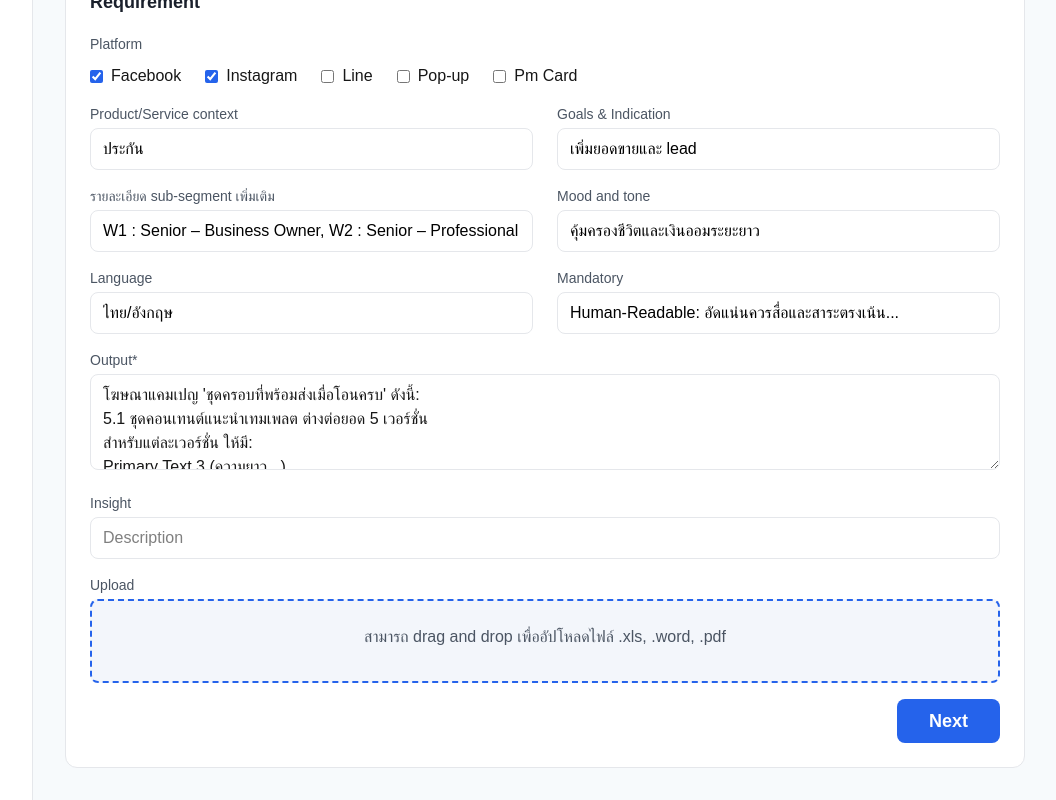
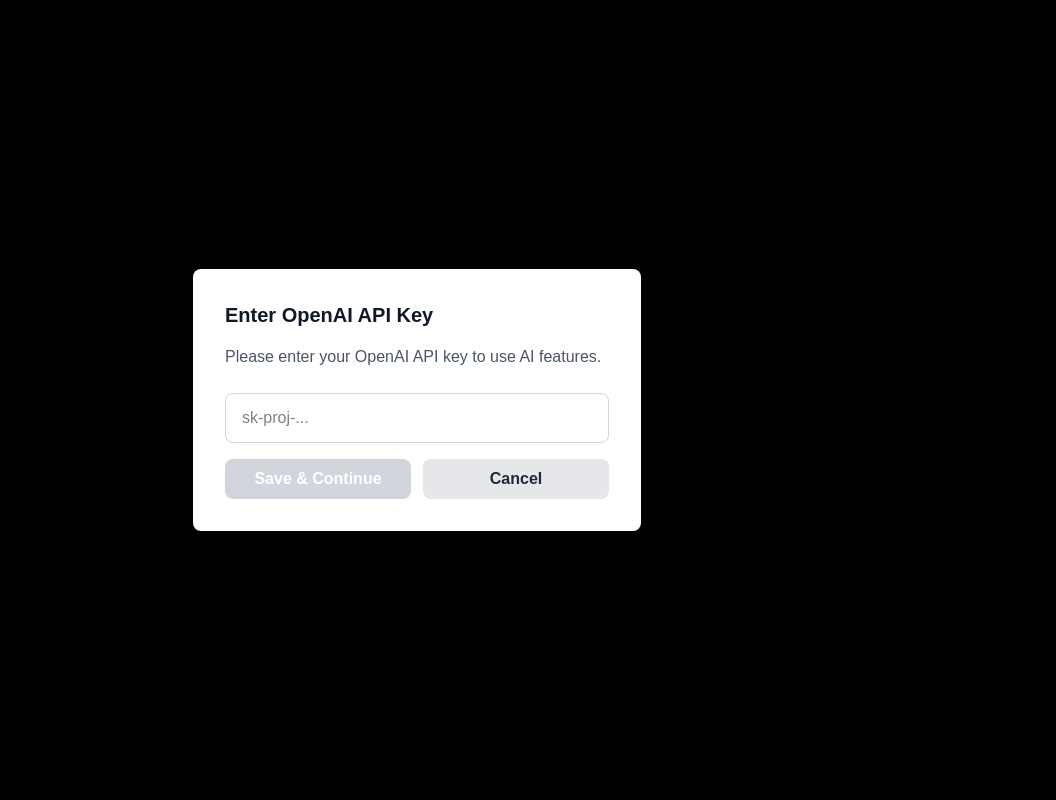
Before and after one commit to passapong-th/react-ai-design-sprint, a Next.js app: page / in a window 1280 px wide. Both pictures are taken after a click on the button "Next". Shown: the part 644-1444 px from the top of the page, without its empty margins (223-1279 px from the left). Built offline with nearby package versions, Linux system fonts and the light colour scheme; no server answers.

Commit message:
added modal API Key

```diff
--- a/src/app/components/CreateCampaignForm.tsx
+++ b/src/app/components/CreateCampaignForm.tsx
@@ -12,9 +12,35 @@
   const [sellingPoint, setSellingPoint] = React.useState("คุ้มครองชีวิตและเงินออมระยะยาว");
   const [objective, setObjective] = React.useState("เพิ่มยอดขายและ lead");
   const [target, setTarget] = React.useState("W1 : Senior – Business Owner, W2 : Senior – Professional");
+  const [showApiKeyModal, setShowApiKeyModal] = React.useState(false);
+  const [apiKey, setApiKey] = React.useState("");
   const router = useRouter();
   const { setTopics } = React.useContext(TopicsContext);
+
+  React.useEffect(() => {
+    // เช็คว่ามี API key หรือไม่
+    const savedApiKey = localStorage.getItem('NEXT_PUBLIC_CHATGPT_API_KEY');
+    if (savedApiKey) {
+      setApiKey(savedApiKey);
+    }
+  }, []);
+
+  const handleSaveApiKey = () => {
+    if (apiKey.trim()) {
+      localStorage.setItem('NEXT_PUBLIC_CHATGPT_API_KEY', apiKey.trim());
+      setShowApiKeyModal(false);
+    }
+  };
+
   const handleUpload = async () => {
+    // เช็ค API key ก่อนทำการ upload
+    const currentApiKey = localStorage.getItem('NEXT_PUBLIC_CHATGPT_API_KEY');
+
+    if (!currentApiKey) {
+      setShowApiKeyModal(true);
+      return;
+    }
+
     setLoading(true);
     try {
       const response = await callChatGPT({
@@ -22,7 +48,7 @@
         selling_point: sellingPoint,
         objective,
         target,
-        apiKey: AI_CONFIG.CHATGPT_API_KEY
+        apiKey: currentApiKey
       });
 
       console.log("ChatGPT response:", response);
@@ -40,6 +66,43 @@
 
   return (
     <div className="flex min-h-screen bg-[#F7FAFC]">
+      {/* API Key Modal */}
+      {showApiKeyModal && (
+        <div className="fixed inset-0 flex items-center justify-center bg-black bg-opacity-50 z-50">
+          <div className="bg-white rounded-lg shadow-lg p-8 max-w-md w-full mx-4">
+            <h2 className="text-xl font-bold text-gray-900 mb-4">Enter OpenAI API Key</h2>
+            <p className="text-gray-600 mb-6">Please enter your OpenAI API key to use AI features.</p>
+            <input
+              type="password"
+              value={apiKey}
+              onChange={(e) => setApiKey(e.target.value)}
+              placeholder="sk-proj-..."
+              className="w-full border border-gray-300 rounded-lg px-4 py-3 text-black mb-4 focus:outline-none focus:ring-2 focus:ring-blue-500"
+            />
+            <div className="flex gap-3">
+              <button
+                onClick={() => {
+                  handleSaveApiKey();
+                  // หลังจากบันทึก API key แล้วให้ลองเรียก handleUpload อีกครั้ง
+                  if (apiKey.trim()) {
+                    setTimeout(handleUpload, 100);
+                  }
+                }}
+                disabled={!apiKey.trim()}
+                className="flex-1 bg-blue-600 text-white px-4 py-2 rounded-lg font-semibold disabled:bg-gray-300 disabled:cursor-not-allowed hover:bg-blue-700"
+              >
+                Save & Continue
+              </button>
+              <button
+                onClick={() => setShowApiKeyModal(false)}
+                className="flex-1 bg-gray-200 text-gray-800 px-4 py-2 rounded-lg font-semibold hover:bg-gray-300"
+              >
+                Cancel
+              </button>
+            </div>
+          </div>
+        </div>
+      )}
       {loading && (
         <div className="fixed inset-0 flex items-center justify-center bg-black bg-opacity-30 z-50">
           <div className="w-1/2 bg-white rounded-lg shadow-lg p-8 flex flex-col items-center">
```
Also changed, not shown: 1 other file (tests, documents, lock files or other folders).
